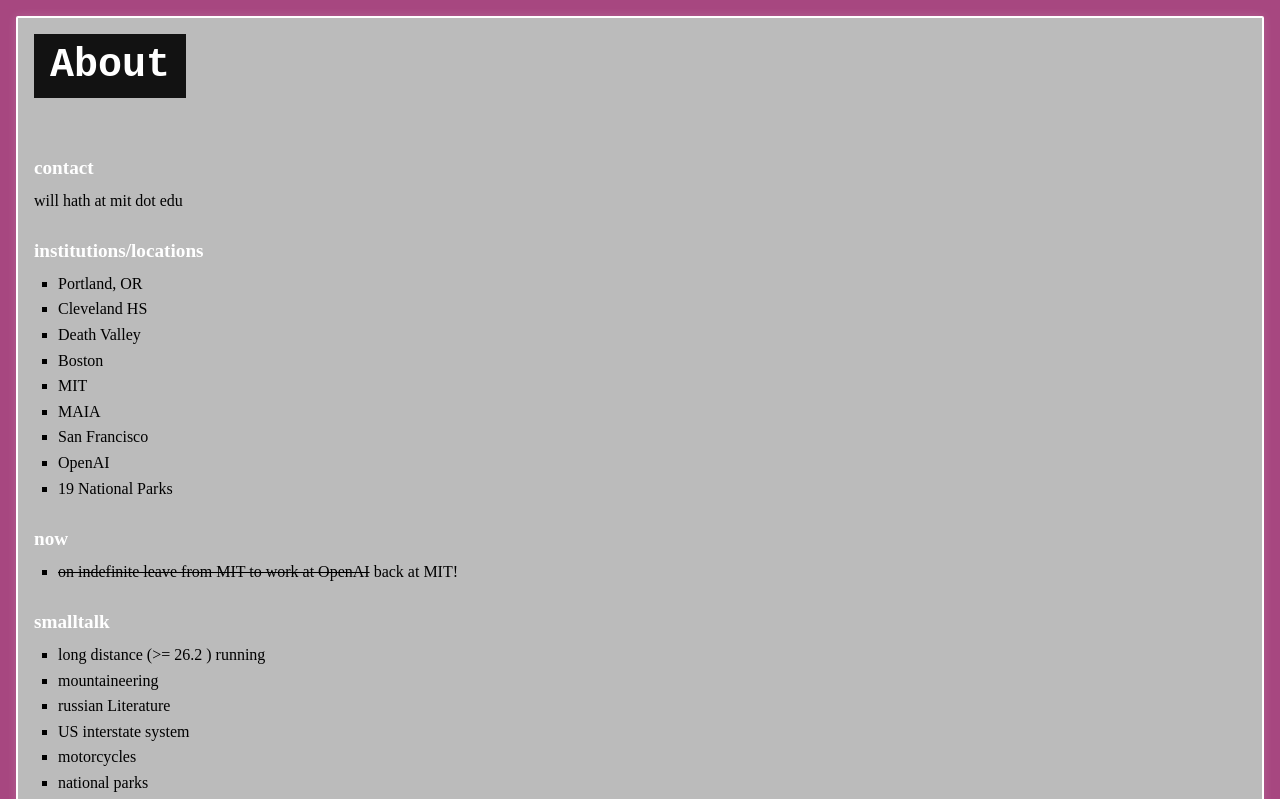
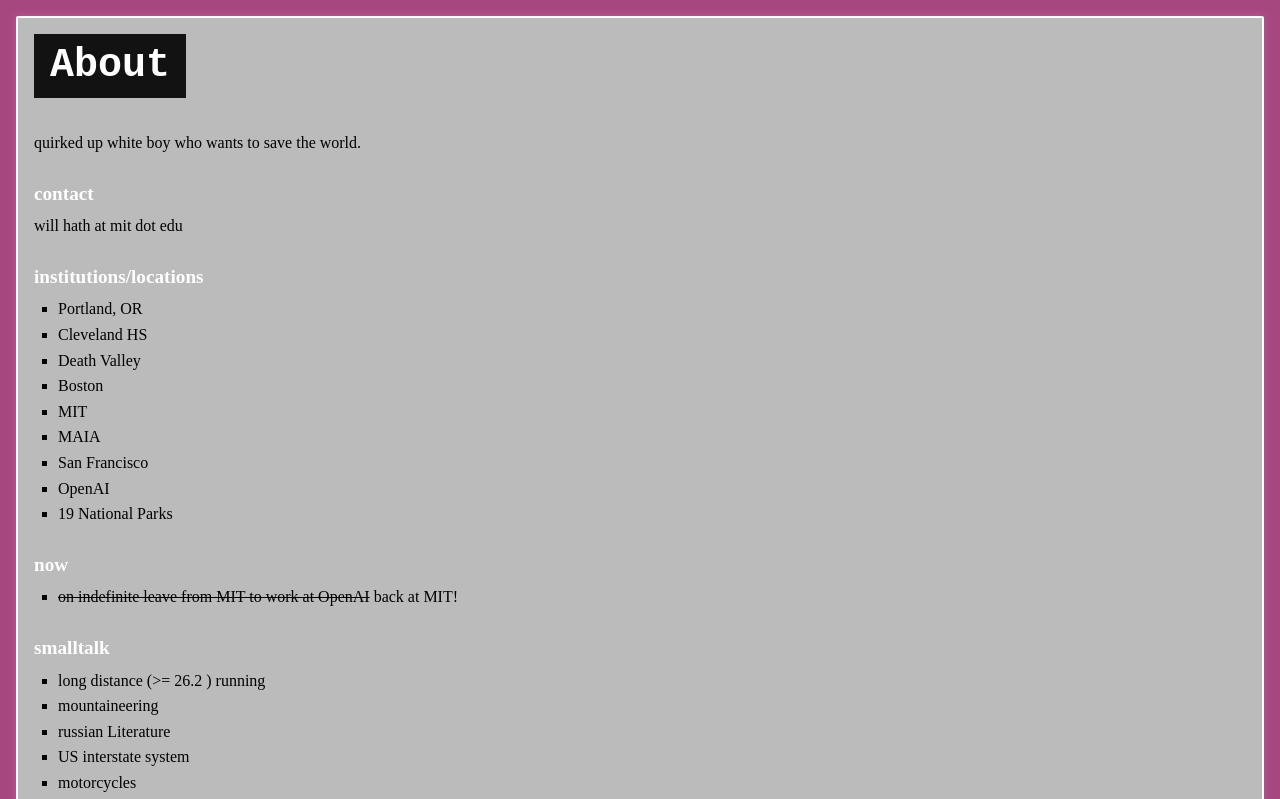
Before and after one commit to will-hath/willhath.com, a Next.js app: page /about in a window 1280 px wide. Shown: the top 799 px of the page. Built offline with nearby package versions, Linux system fonts and the light colour scheme.

Commit message:
updated content

```diff
--- a/src/app/about/getContent.ts
+++ b/src/app/about/getContent.ts
@@ -1,6 +1,7 @@
 
 export function getAboutContent() {
-  return `<h4>contact</h4>
+  return `<p>quirked up white boy who wants to save the world.</p>
+<h4>contact</h4>
 <p>will hath at mit dot edu</p>
 <h4>institutions/locations</h4>
 <ul>
```
